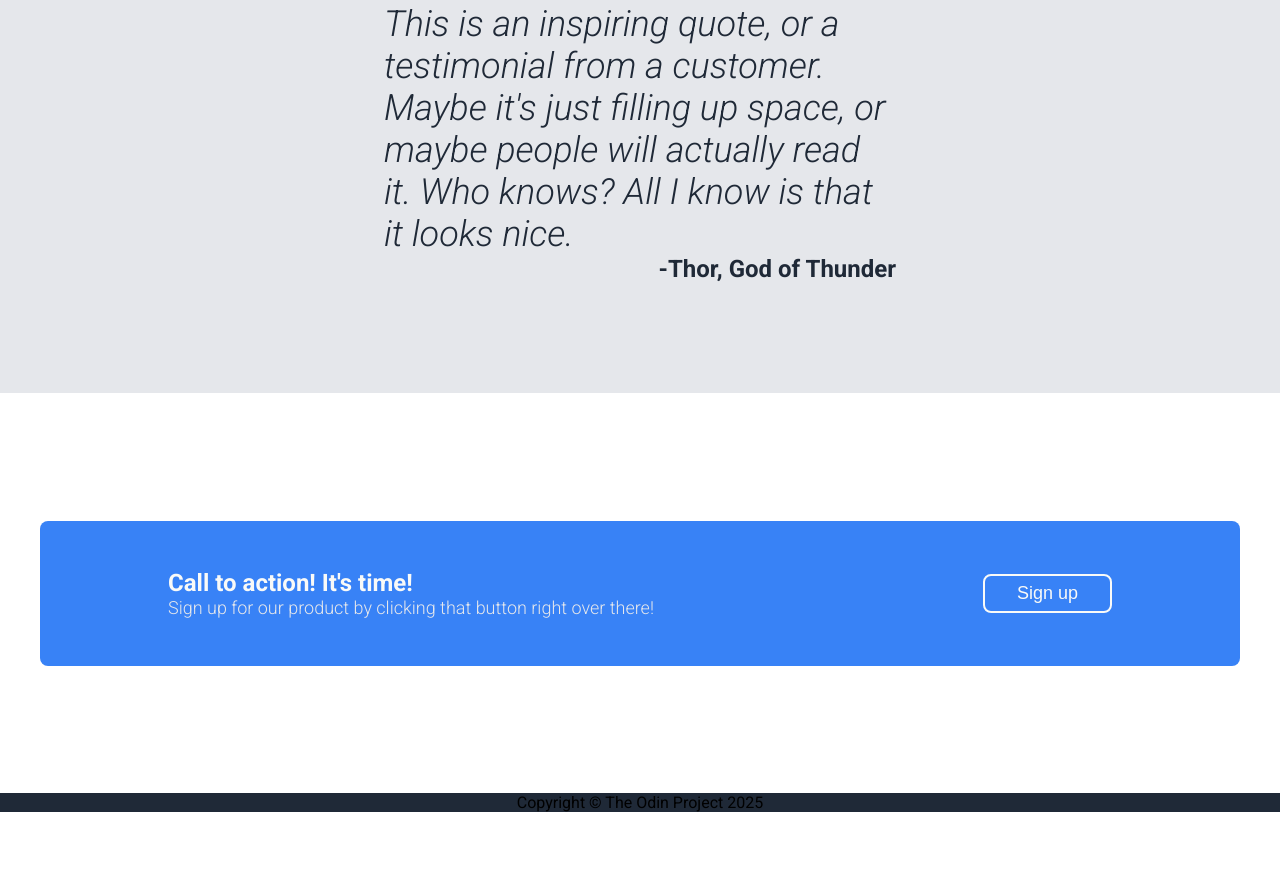
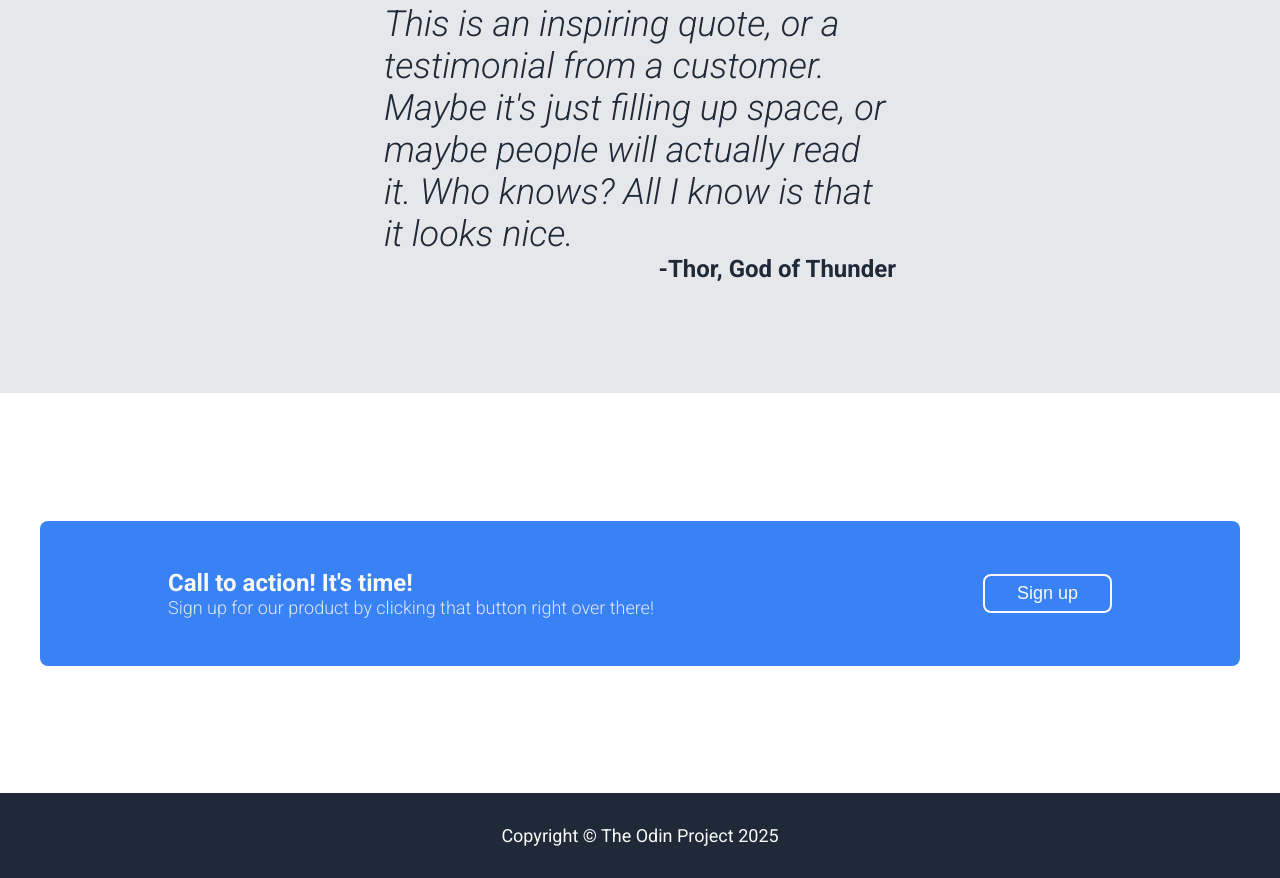
Before and after one commit to doofenshmirtzzz/landing-page, a plain HTML site: page index.html in a window 1280 px wide. Shown: the part 1167-2045 px from the top of the page. Before the commit the page ends 1979 px from the top, so only its background shows below. Drawn offline with Linux system fonts and the light colour scheme.

Commit message:
Finish footer styles

```diff
--- a/style.css
+++ b/style.css
@@ -193,3 +193,9 @@ ul {
   border-radius: 8px;
   padding: 7px 32px;
 }
+
+.footer {
+  color: #F9FAF8;
+  padding: 32px 0;
+  font-size: 18px;
+}
```
